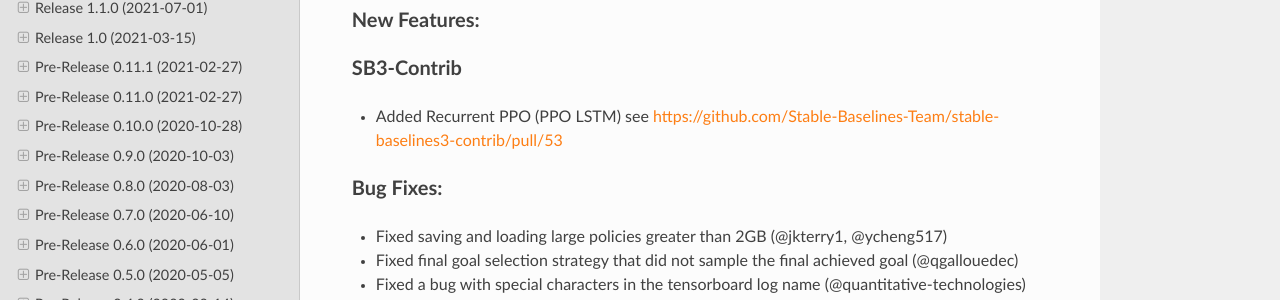
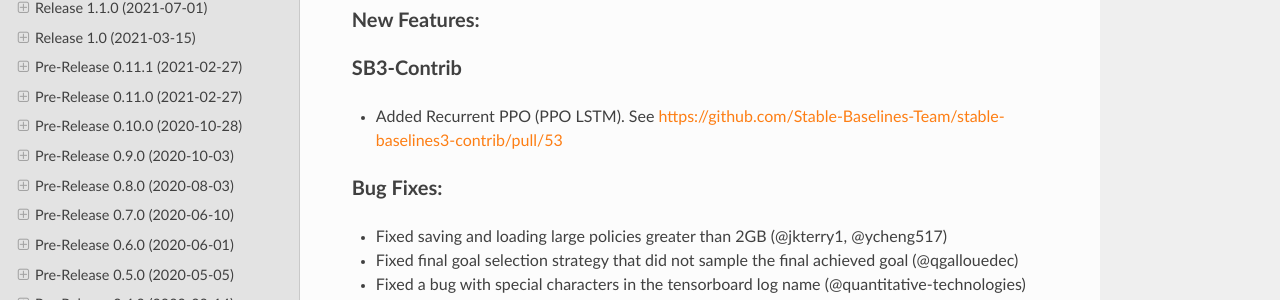
Before and after one commit to DLR-RM/stable-baselines3, a Sphinx documentation site: the page built from docs/misc/changelog.rst, in a window 1280 px wide and 900 px high. Shown: the part 370-670 px from the top of the window. Built offline with Sphinx 7.4.7 and the Read the Docs theme 2.0.0, drawn with Linux system fonts in a browser that asks for light colours.

```diff
--- a/docs/misc/changelog.rst
+++ b/docs/misc/changelog.rst
@@ -18,7 +18,7 @@ New Features:
 
 SB3-Contrib
 ^^^^^^^^^^^
-- Added Recurrent PPO (PPO LSTM) see https://github.com/Stable-Baselines-Team/stable-baselines3-contrib/pull/53
+- Added Recurrent PPO (PPO LSTM). See https://github.com/Stable-Baselines-Team/stable-baselines3-contrib/pull/53
 
 
 Bug Fixes:
```
